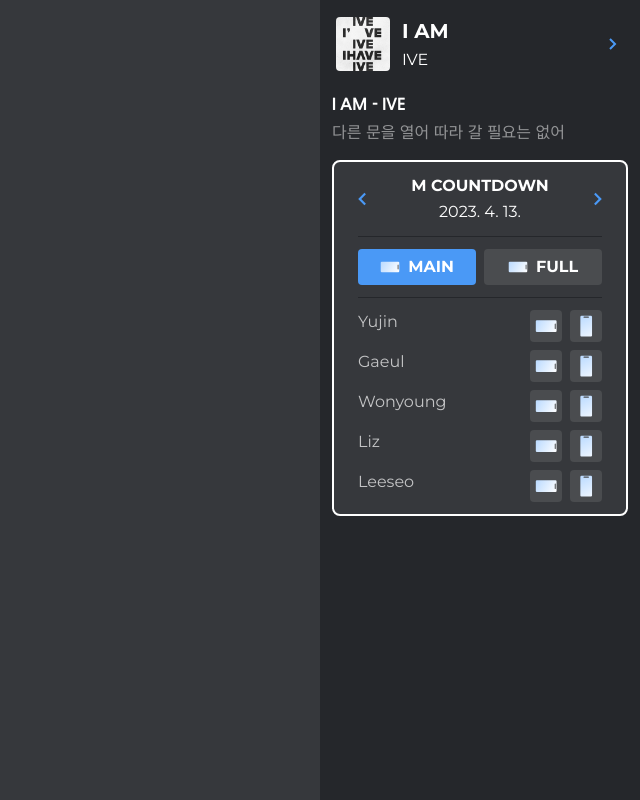
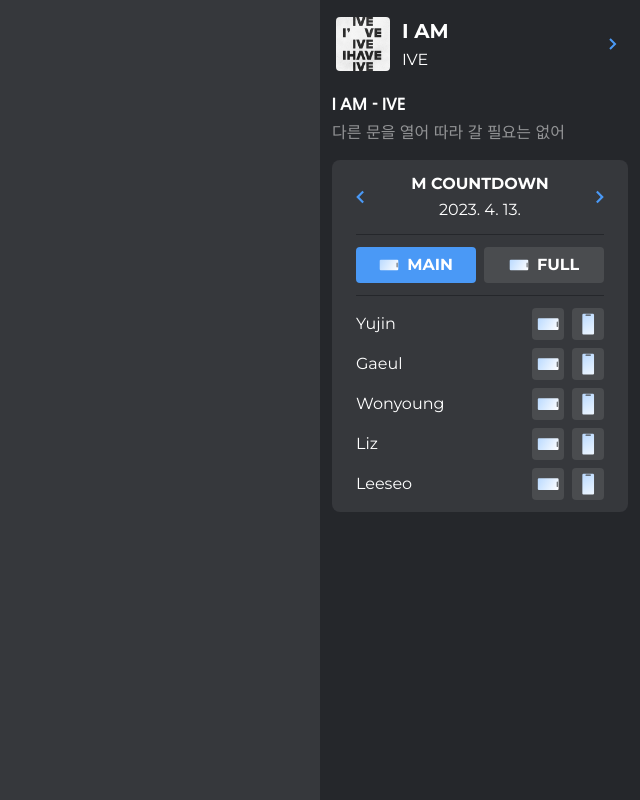
Before and after one commit to delta-kor/ixvx, a Next.js app: page /video/iam in a window 1280 px wide. Shown: the whole page, without its empty margins (640-1280 px from the left). Built offline with nearby package versions, Linux system fonts and the light colour scheme.

Commit message:
Add member part icon

```diff
--- a/components/CameraControl.tsx
+++ b/components/CameraControl.tsx
@@ -63,11 +63,7 @@
   }
 
   return (
-    <div
-      className={`flex flex-col px-xl py-md justify-center items-center gap-md rounded-md bg-gray border-white border-2 transition ${
-        videos.includes(video) ? '' : 'border-opacity-0'
-      }`}
-    >
+    <div className="flex flex-col px-xl py-md justify-center items-center gap-md rounded-md bg-gray">
       <div className="flex justify-between items-center gap-sm self-stretch mx-[-8px]">
         <Jelly
           small
@@ -105,14 +101,12 @@
       <div className="flex flex-col self-stretch gap-sm">
         {membersMap.getAll().map(([member, videos]) => (
           <div key={member} className="flex justify-between min-h-[32px]">
-            <div
-              className={`text-[16px] text-white truncate transition ${
-                currentMember && (currentMember.includes(member) || currentMember.includes('All'))
-                  ? 'font-[700]'
-                  : 'font-[400] opacity-70'
-              }`}
-            >
-              {member}
+            <div className="flex gap-sm items-center">
+              <div className="text-[16px] text-white truncate">{member}</div>
+              {currentMember &&
+                (currentMember.includes(member) || currentMember.includes('All')) && (
+                  <Icon type="mic" className="w-[18px] h-[18px] text-white opacity-40" />
+                )}
             </div>
             <div className="flex flex-wrap justify-end items-center gap-sm">
               {videos
--- a/components/Icon.tsx
+++ b/components/Icon.tsx
@@ -3,8 +3,8 @@
   BiChevronLeft,
   BiChevronRight,
   BiSolidBox,
-  BiSolidRightArrow,
   BiSolidVideo,
+  BiSolidVolumeFull,
 } from 'react-icons/bi';
 
 const Icons = {
@@ -12,6 +12,7 @@
   chevron_right: BiChevronRight,
   chevron_left: BiChevronLeft,
   camera: BiSolidVideo,
+  mic: BiSolidVolumeFull,
 };
 
 export type IconType = keyof typeof Icons;
```
